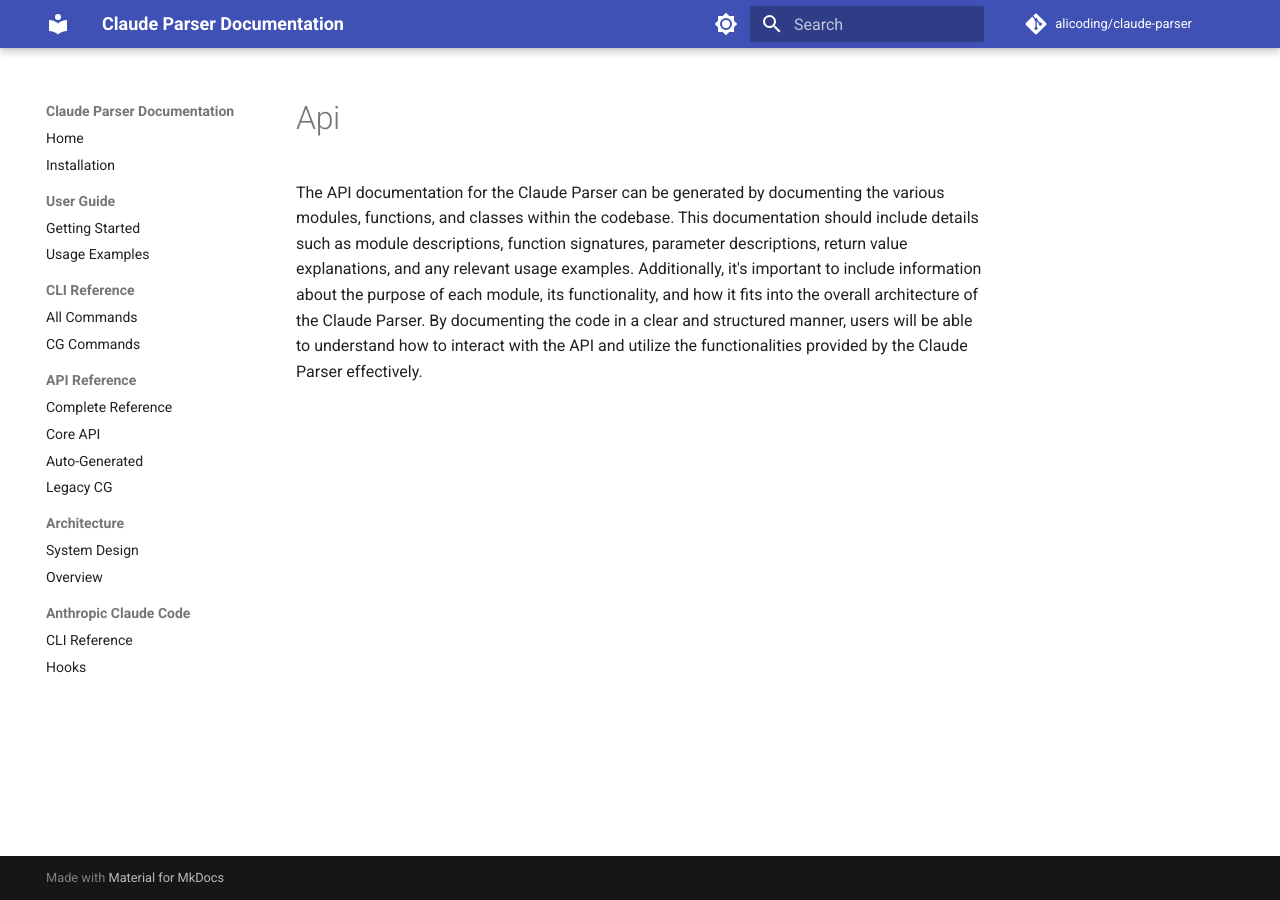
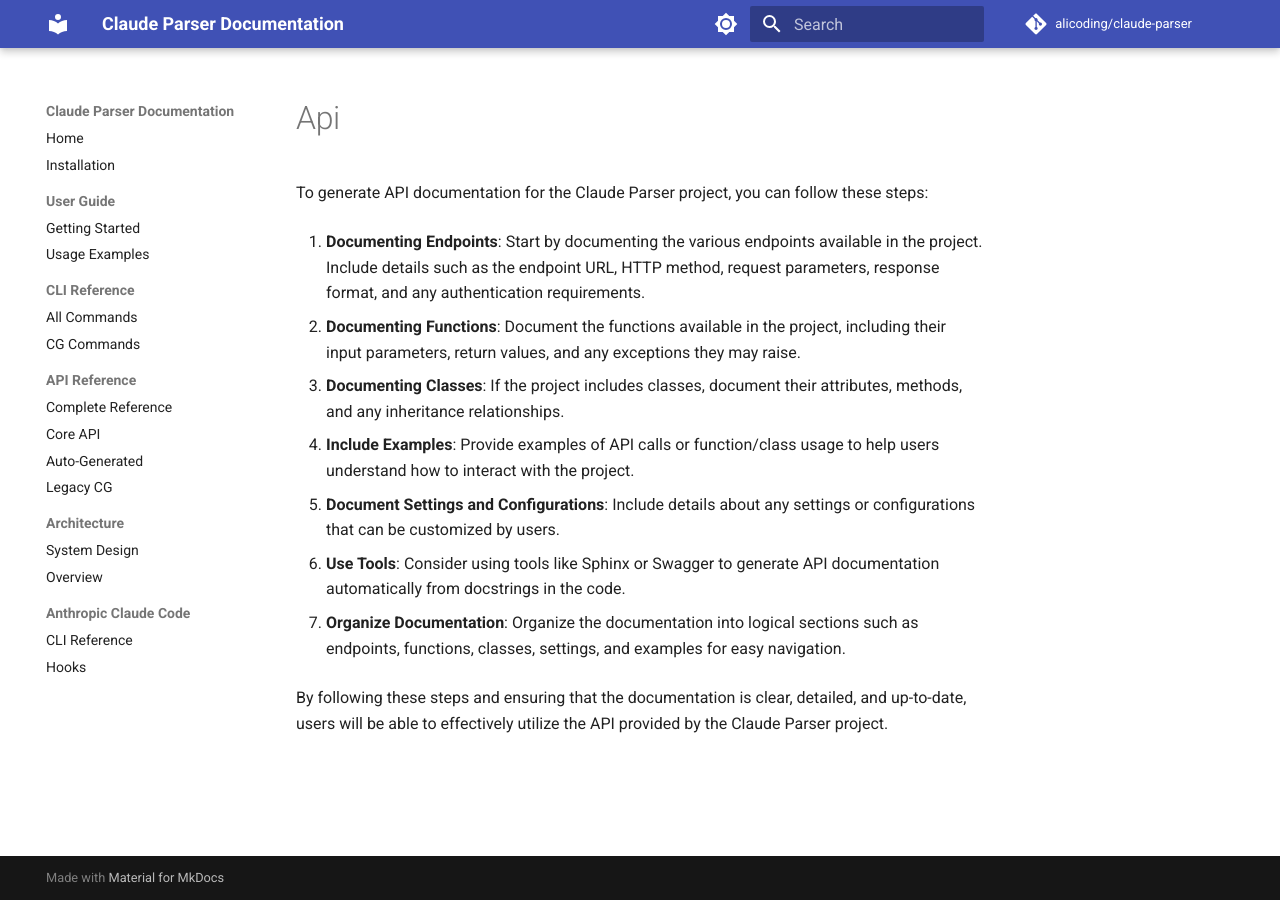
Before and after one commit to alicoding/claude-parser, an MkDocs documentation site: the page built from docs/api.md, in a window 1280 px wide. Built offline with MkDocs 1.6.1 and Material for MkDocs 9.7.7, drawn with Linux system fonts in a browser that asks for light colours; comment, search, counter and statistics services are not loaded.

Commit message:
docs: Update API documentation structure

```diff
--- a/docs/api.md
+++ b/docs/api.md
@@ -1 +1,17 @@
-The API documentation for the Claude Parser can be generated by documenting the various modules, functions, and classes within the codebase. This documentation should include details such as module descriptions, function signatures, parameter descriptions, return value explanations, and any relevant usage examples. Additionally, it's important to include information about the purpose of each module, its functionality, and how it fits into the overall architecture of the Claude Parser. By documenting the code in a clear and structured manner, users will be able to understand how to interact with the API and utilize the functionalities provided by the Claude Parser effectively.
+To generate API documentation for the Claude Parser project, you can follow these steps:
+
+1. **Documenting Endpoints**: Start by documenting the various endpoints available in the project. Include details such as the endpoint URL, HTTP method, request parameters, response format, and any authentication requirements.
+
+2. **Documenting Functions**: Document the functions available in the project, including their input parameters, return values, and any exceptions they may raise.
+
+3. **Documenting Classes**: If the project includes classes, document their attributes, methods, and any inheritance relationships.
+
+4. **Include Examples**: Provide examples of API calls or function/class usage to help users understand how to interact with the project.
+
+5. **Document Settings and Configurations**: Include details about any settings or configurations that can be customized by users.
+
+6. **Use Tools**: Consider using tools like Sphinx or Swagger to generate API documentation automatically from docstrings in the code.
+
+7. **Organize Documentation**: Organize the documentation into logical sections such as endpoints, functions, classes, settings, and examples for easy navigation.
+
+By following these steps and ensuring that the documentation is clear, detailed, and up-to-date, users will be able to effectively utilize the API provided by the Claude Parser project.
```
